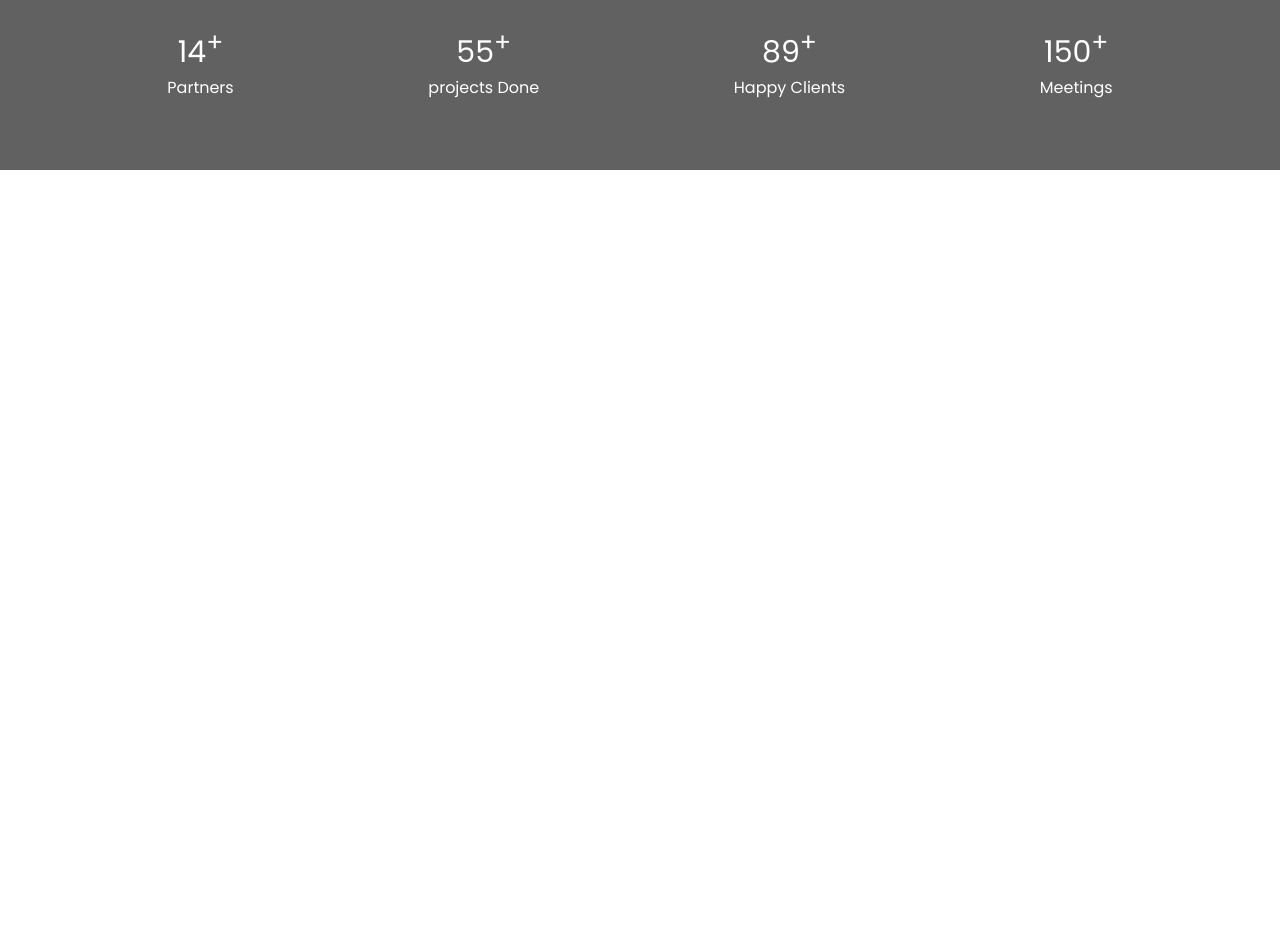
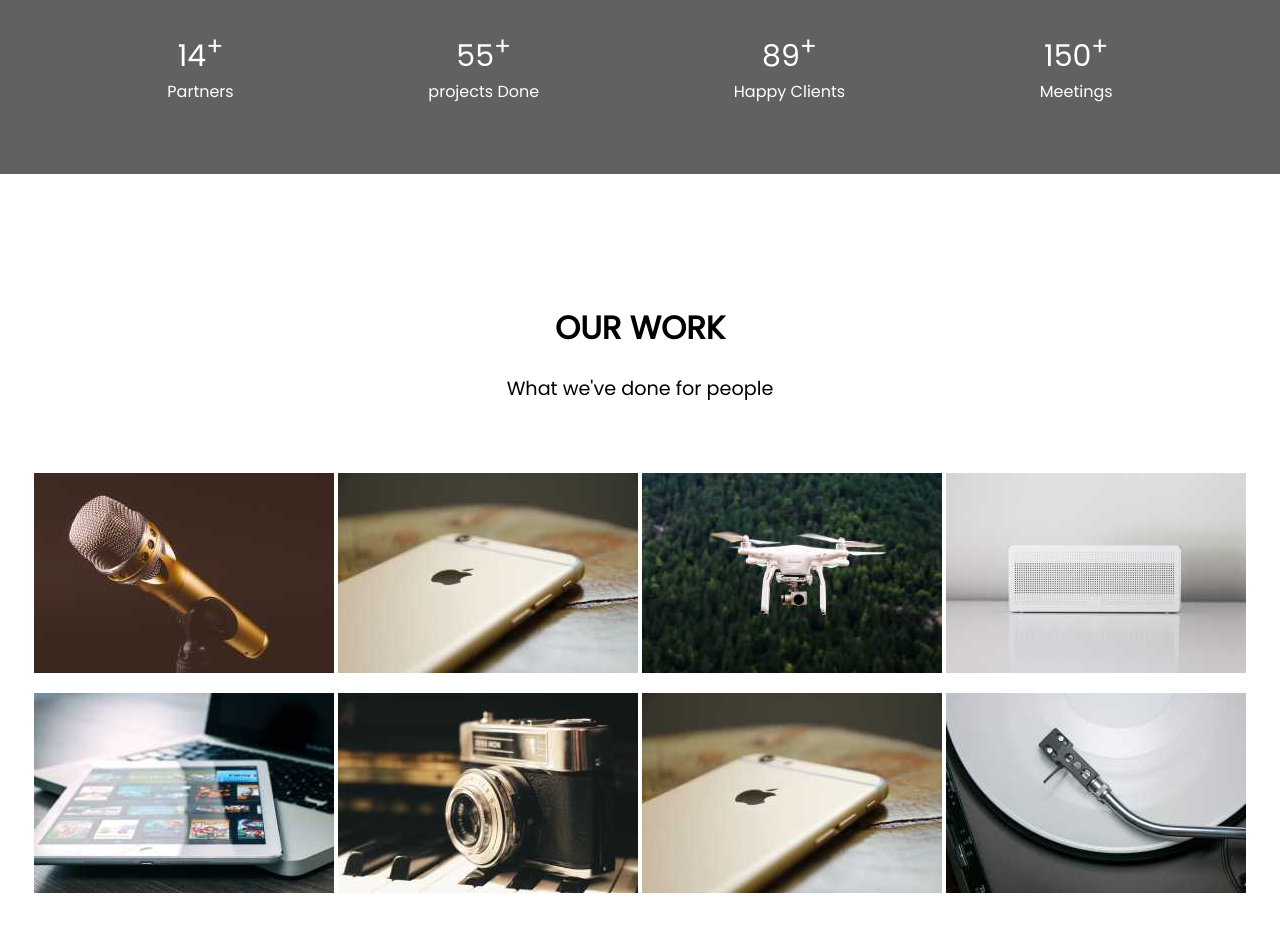
Before and after one commit to AhmedRaza-Attari/W3_School_TemplateClone, a plain HTML site: page index.html in a window 1280 px wide. Shown: the part 3223-4154 px from the top of the page. Before the commit the page ends 3523 px from the top, so only its background shows below. Drawn offline with Linux system fonts and the light colour scheme.

Commit message:
done card images

```diff
--- a/index.html
+++ b/index.html
@@ -167,6 +167,31 @@
             </div>
         </div>
 
+        <!-- 6 - Our Work  -->
+        <div class="work">
+            <h1> OUR WORK </h1>
+            <p class="center"> What we've done for people </p>
+            <div class="card-img">
+                <img src="./Images/tech_mic.jpg" alt="">
+                <img src="./Images/tech_phone.jpg" alt="">
+                <img src="./Images/tech_drone.jpg" alt="">
+                <img src="./Images/tech_sound.jpg" alt="">
+                <img src="./Images/tech_tablet.jpg" alt="">
+                <img src="./Images/tech_camera.jpg" alt="">
+                <img src="./Images/tech_phone.jpg" alt="">
+                <img src="./Images/tech_tableturner.jpg" alt="">
+            </div>
+            <div class="our-skills">
+                <div class="skills-text">
+
+                </div>
+                <div class="bars">
+
+                </div>
+            </div>
+        </div>
+
+
 
 
         <!-- container div end -->
--- a/style.css
+++ b/style.css
@@ -205,7 +205,7 @@ p.small-font {
     margin: 130px 0px;
 }
 
-.team h1 {
+.team h1, .work h1 {
     text-align: center;
     margin-bottom: 22px;
 }
@@ -213,6 +213,7 @@ p.small-font {
 .center {
     text-align: center;
     margin-bottom: 60px;
+    font-size: larger;
 
 }
 
@@ -278,3 +279,21 @@ p.small-font {
 .slide .big {
     font-size: 30px;
 }
+
+ /* 6 - Our Work   */
+
+ .work .card-img {
+    margin: auto;
+    width: 95%;
+    display: flex;
+    flex-direction: row;
+    flex-wrap: wrap;
+    justify-content: space-around;
+    align-content: space-around;
+    height: 440px;
+    margin-bottom: 130px;
+ }
+
+ .work .card-img img:hover {
+    opacity: 0.6;
+ }
```
